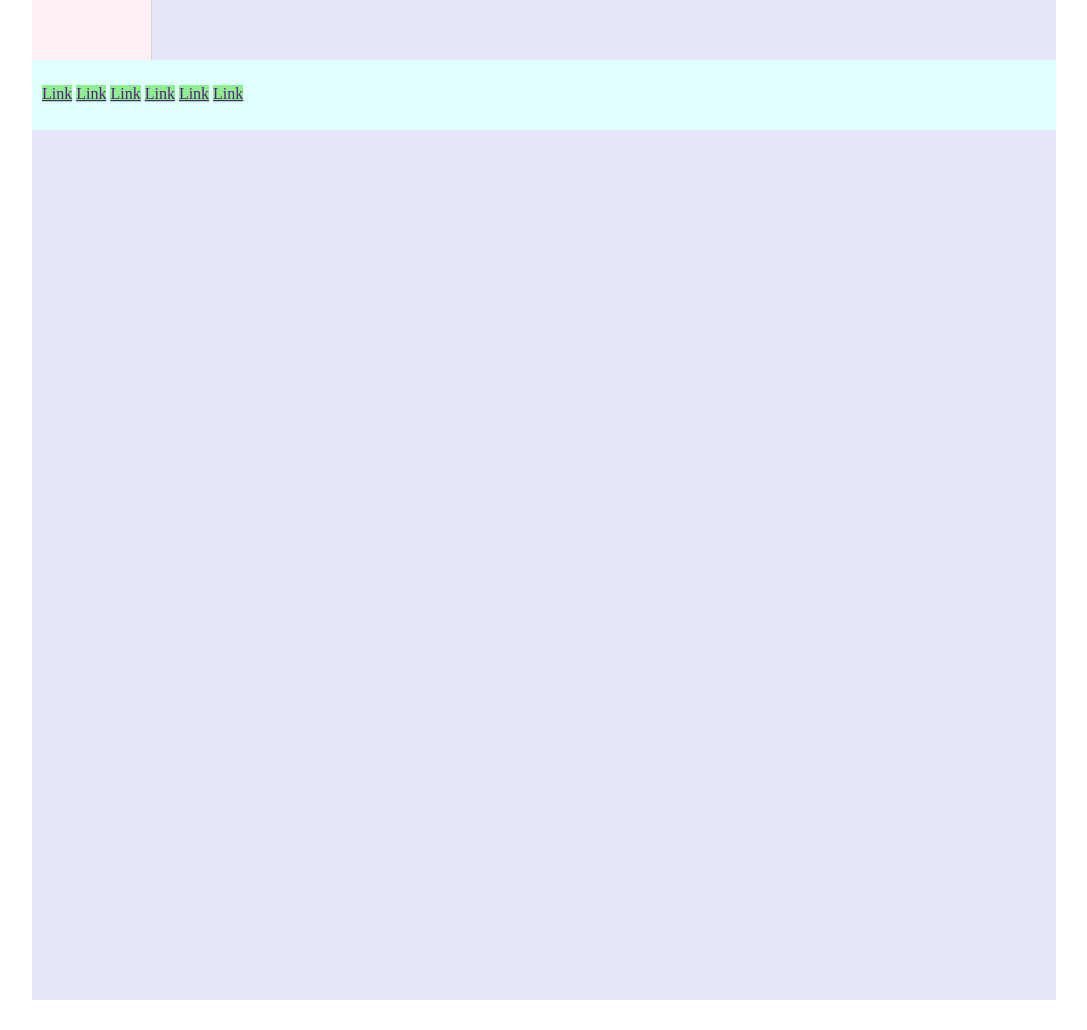
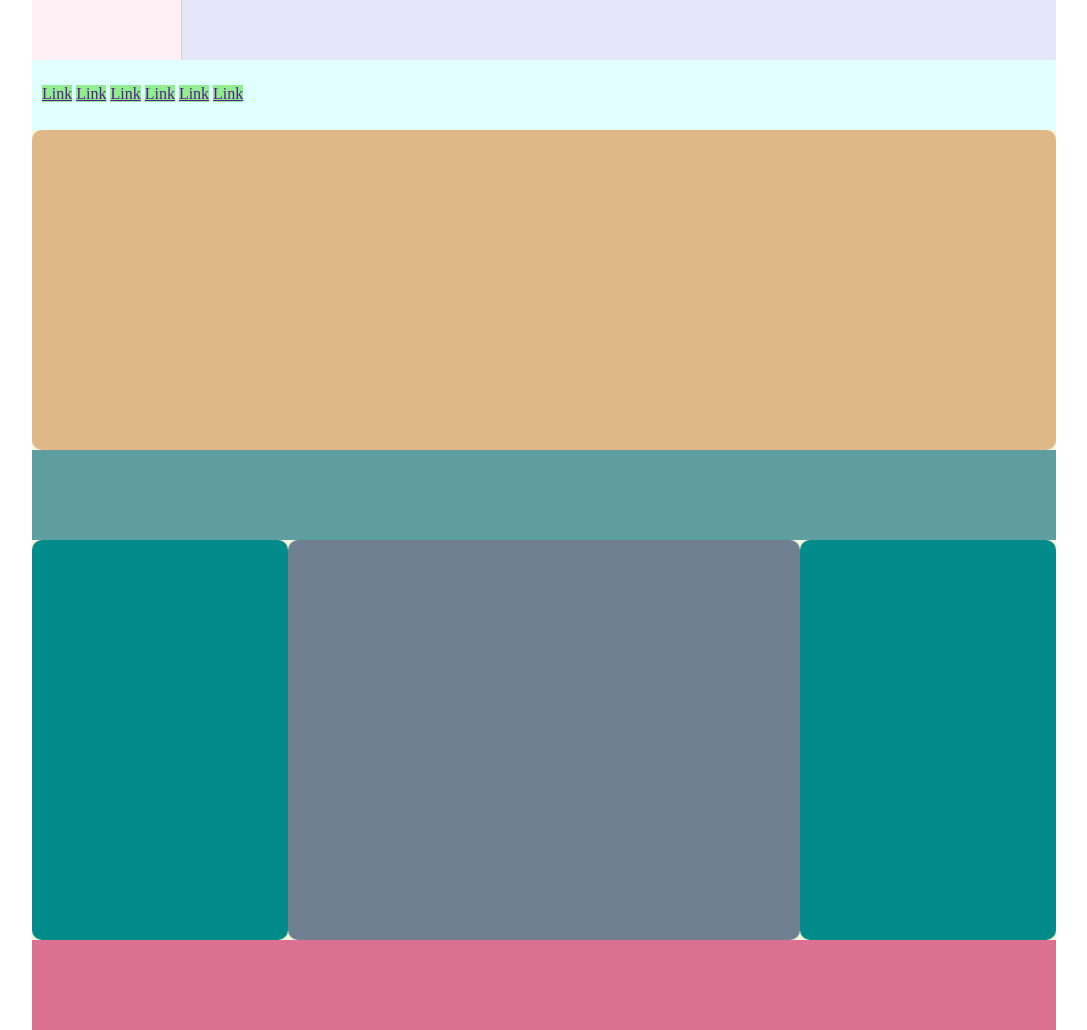
Before and after one commit to emaferr/htmlcss-struttura-wp, a plain HTML site: page index.html in a window 1280 px wide. Shown: the whole page, without its empty margins (96-1183 px from the left). Before the commit the page ends 1000 px from the top, so only its background shows below. Drawn offline with Linux system fonts and the light colour scheme.

Commit message:
Finish structure layout elements in colored space

```diff
--- a/css/style.css
+++ b/css/style.css
@@ -1,5 +1,4 @@
 /* Utility */
-
 *{
     box-sizing: border-box;
     margin: 0;
@@ -19,14 +18,18 @@
     background-color: lavender;
 }
 
+.main_contain{
+    background-color: beige;
+}
+/* end Utility */
 
-/* end Utility */
 
 /* Structural */
 
+
 /* <!-- Upper_head --> */
-header{
-    width: 120px;
+#upper_head{
+    width: 150px;
     height: 60px;
     border-right: 1px solid lightgrey;
     background-color: lavenderblush;
@@ -45,4 +48,44 @@ a{
 }
 /* <!-- end Navbar --> */
 
+/* Main_head */
+#main_head{
+    height: 320px;
+    background-color: burlywood;
+    border-radius: 10px;
+}
+
+.main_title{
+    height: 90px;
+    background-color: cadetblue;
+}
+/* end Main_head */
+
+/* <!-- Body_main  --> */
+.article{
+    float: left;
+    border-radius: 10px;
+}
+
+.side_article{
+    height: 400px;
+    width: 25%;
+    background-color: darkcyan;
+}
+
+.central_article{
+    width: 50%;
+    height: 400px;
+    background-color: slategray;
+}
+/* <!-- end Body_main  --> */
+
+/* <!-- Footer --> */
+footer{
+    height: 90px;
+    background-color: palevioletred;
+}
+/* <!-- end Footer --> */
+
+
 /* end Structural */
--- a/index.html
+++ b/index.html
@@ -15,13 +15,13 @@
     <div class="container">
 
         <!-- Upper_head -->
-        <header>
+        <header id="upper_head">
             <img src="" alt="">
         </header>
         <!-- end Upper_head -->
 
         <!-- Navbar -->
-        <nav class="clearfix">
+        <nav>
             <a href="">Link</a>
             <a href="">Link</a>
             <a href="">Link</a>
@@ -32,13 +32,35 @@
         <!-- end Navbar -->
 
         <!-- Main_contain -->
-        <div>
+        <div class="main_contain clearfix" >
 
+            <!-- Main_head -->
+            <header id="main_head">
+            </header>
+            <!-- end Main_head -->
 
+            <!-- Main_title -->
+            <div class="main_title">
+                <h1></h1>
+                <p></p>
+            </div>
+            <!--  end Main_title -->
 
+            <!-- Body_main  -->
+            <div>
+                <article class="article side_article"></article>
+                <article class="article central_article"></article>
+                <article class="article side_article"></article>
+            </div>
+            <!-- end Body_main  -->
 
         </div>
         <!-- end Main_contain -->
+
+        <!-- Footer -->
+        <footer>
+        </footer>
+         <!-- end Footer -->
 
     </div>
     <!-- end Layout container -->
```
